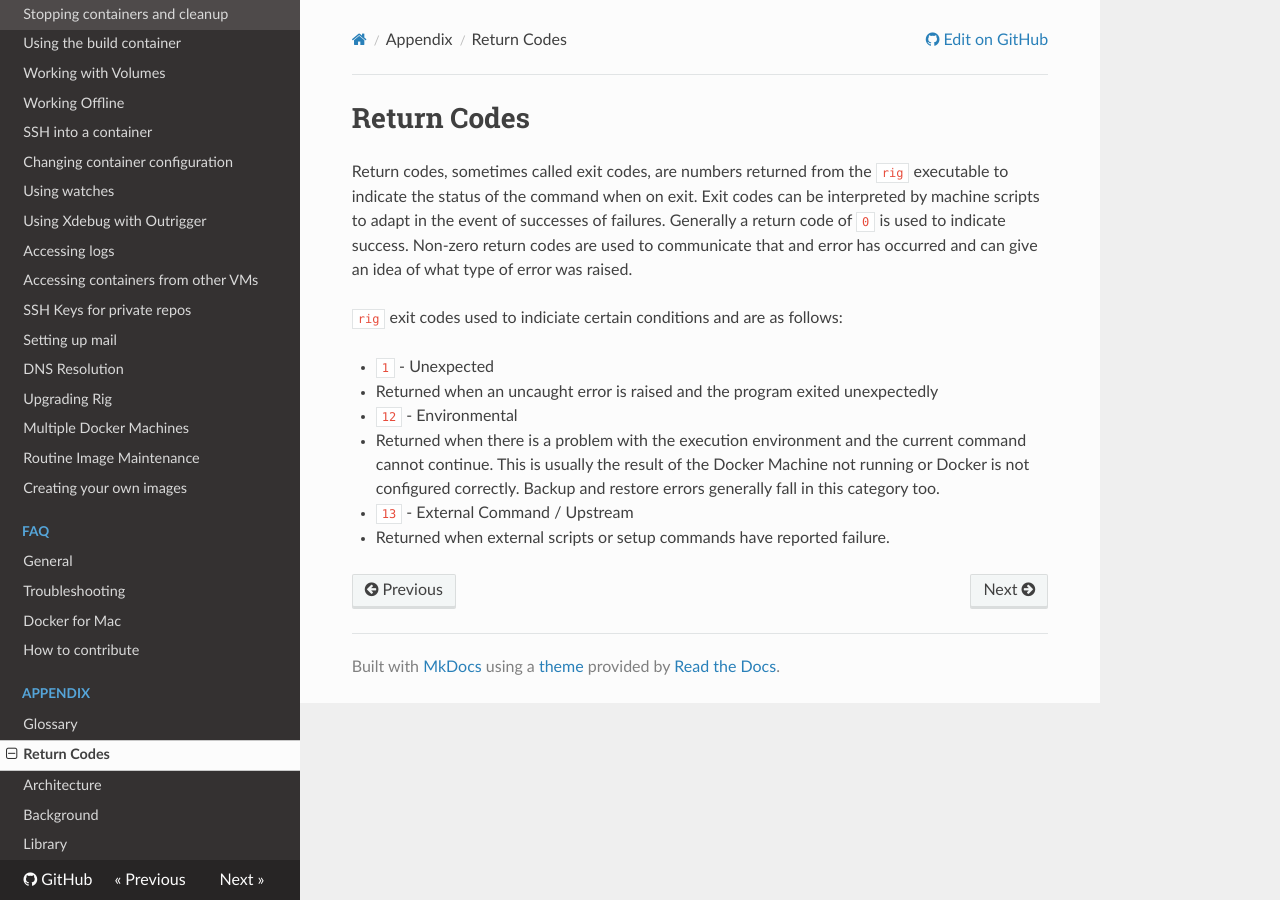
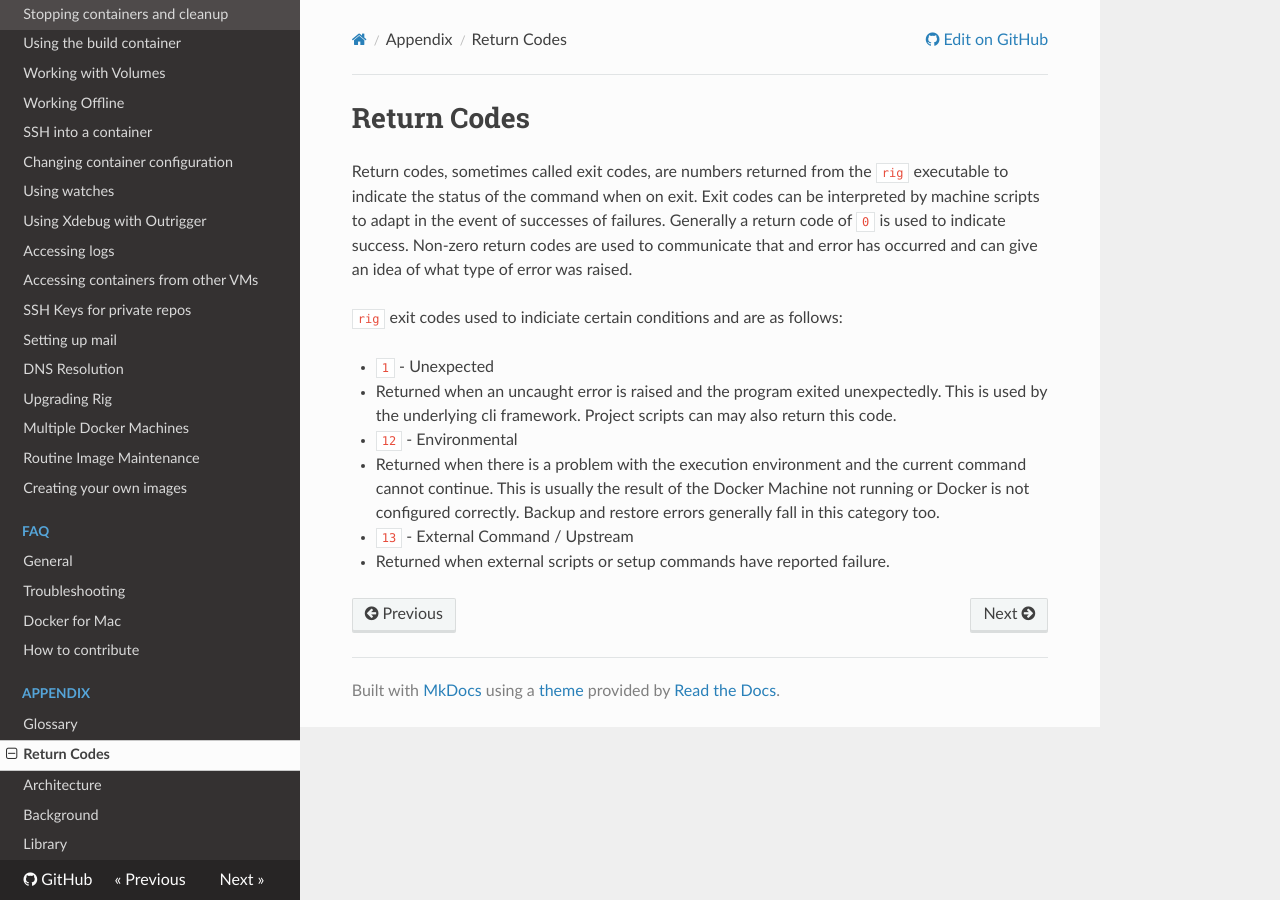
Before and after one commit to phase2/outrigger-docs, an MkDocs documentation site: the page built from docs/appendix/return-codes.md, in a window 1280 px wide. Built offline with MkDocs 1.6.1, drawn with Linux system fonts in a browser that asks for light colours; nearby versions of some CDN libraries; old or Windows-style settings are respelled for this version of MkDocs.

Commit message:
feedback

```diff
--- a/docs/appendix/return-codes.md
+++ b/docs/appendix/return-codes.md
@@ -9,7 +9,8 @@ and error has occurred and can give an idea of what type of error was raised.
 `rig` exit codes used to indiciate certain conditions and are as follows:
 
 * `1` - Unexpected
-  * Returned when an uncaught error is raised and the program exited unexpectedly
+  * Returned when an uncaught error is raised and the program exited unexpectedly. This is
+  used by the underlying cli framework. Project scripts can may also return this code.
 * `12` - Environmental
   * Returned when there is a problem with the execution environment and
   the current command cannot continue. This is usually the result of the
```
